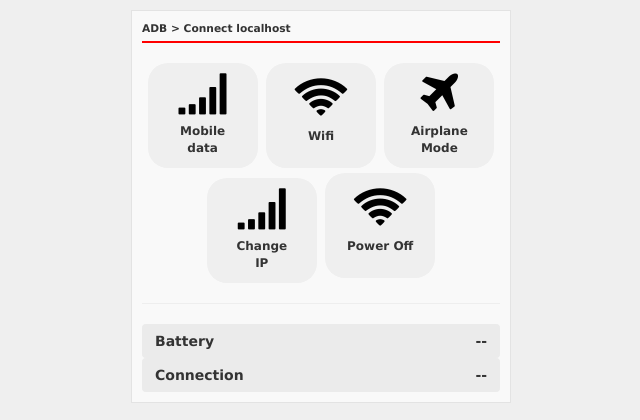
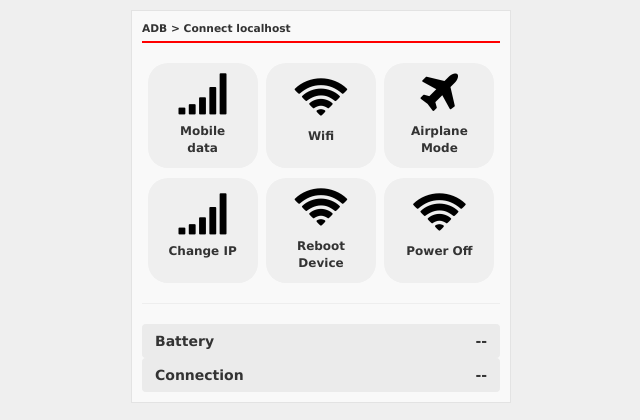
Before and after one commit to pinarax404/tes, a website: page www/index.html in a window 1280 px wide. Shown: the whole page, without its empty margins (319-959 px from the left). Drawn offline with Linux system fonts and the light colour scheme.

Commit message:
Update index.html

```diff
--- a/www/index.html
+++ b/www/index.html
@@ -39,9 +39,13 @@
 
 		<button type="button" class="btn" name="btnChangeIp" id="" style="width: 110px; height: 105px; border-radius: 20px; margin-top: 10px;">
 			<i class="fa fa-signal" id="changeIp_icon" style="font-size: 48px; color: black"></i>
-			<p style="font-weight: bold; font-size: 12px; margin-top: 5px;">Change<br>IP</p>
+			<p style="font-weight: bold; font-size: 12px; margin-top: 5px;">Change IP</p>
 		</button>
-		<button type="button" class="btn" name="btnPowerOff" id="" style="width: 110px; height: 105px; border-radius: 20px; margin-left: 5px;">
+		<button type="button" class="btn" name="btnReboot" id="" style="width: 110px; height: 105px; border-radius: 20px; margin-top: 10px; margin-left: 5px;">
+			<i class="fa fa-wifi" id="reboot_icon" style="font-size: 48px; color: black"></i>
+			<p style="font-weight: bold; font-size: 12px; margin-top: 5px;">Reboot<br>Device</p>
+		</button>
+		<button type="button" class="btn" name="btnPowerOff" id="" style="width: 110px; height: 105px; border-radius: 20px; margin-top: 10px; margin-left: 5px;">
 			<i class="fa fa-wifi" id="powerOff_icon" style="font-size: 48px; color: black"></i>
 			<p style="font-weight: bold; font-size: 12px; margin-top: 5px;">Power Off</p>
 		</button>
```
